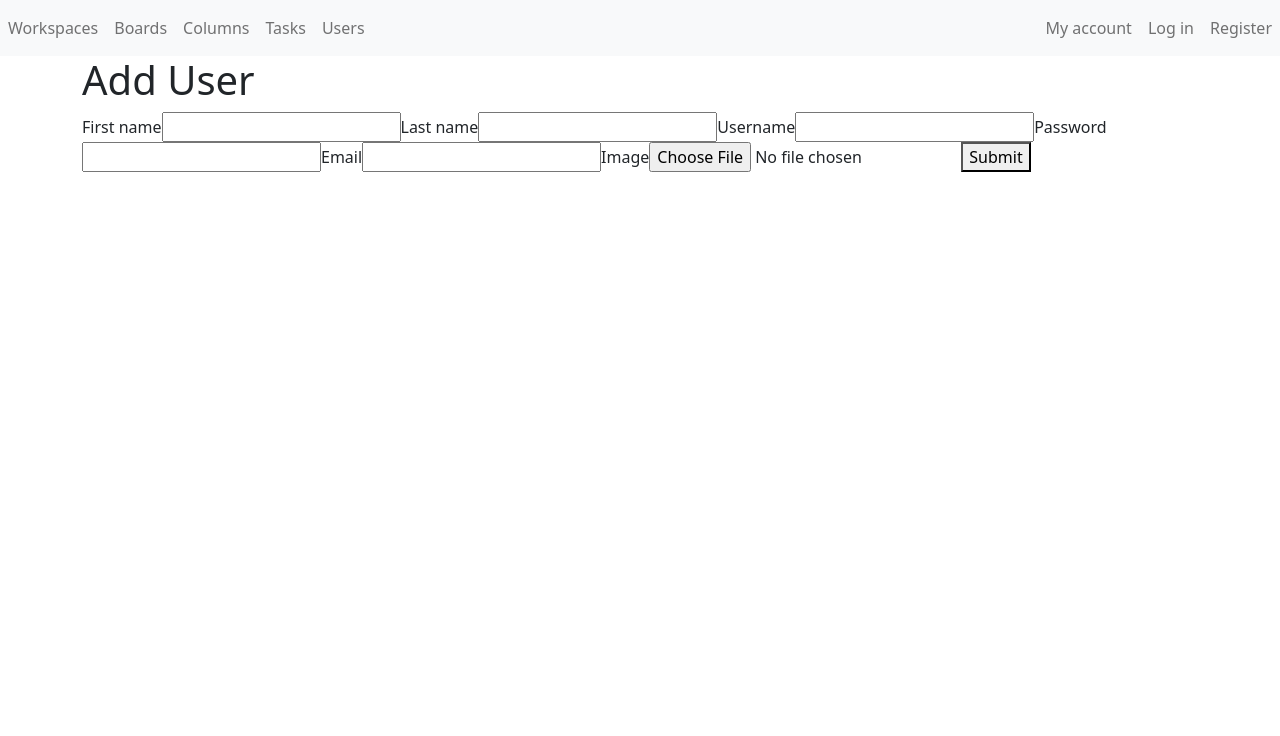
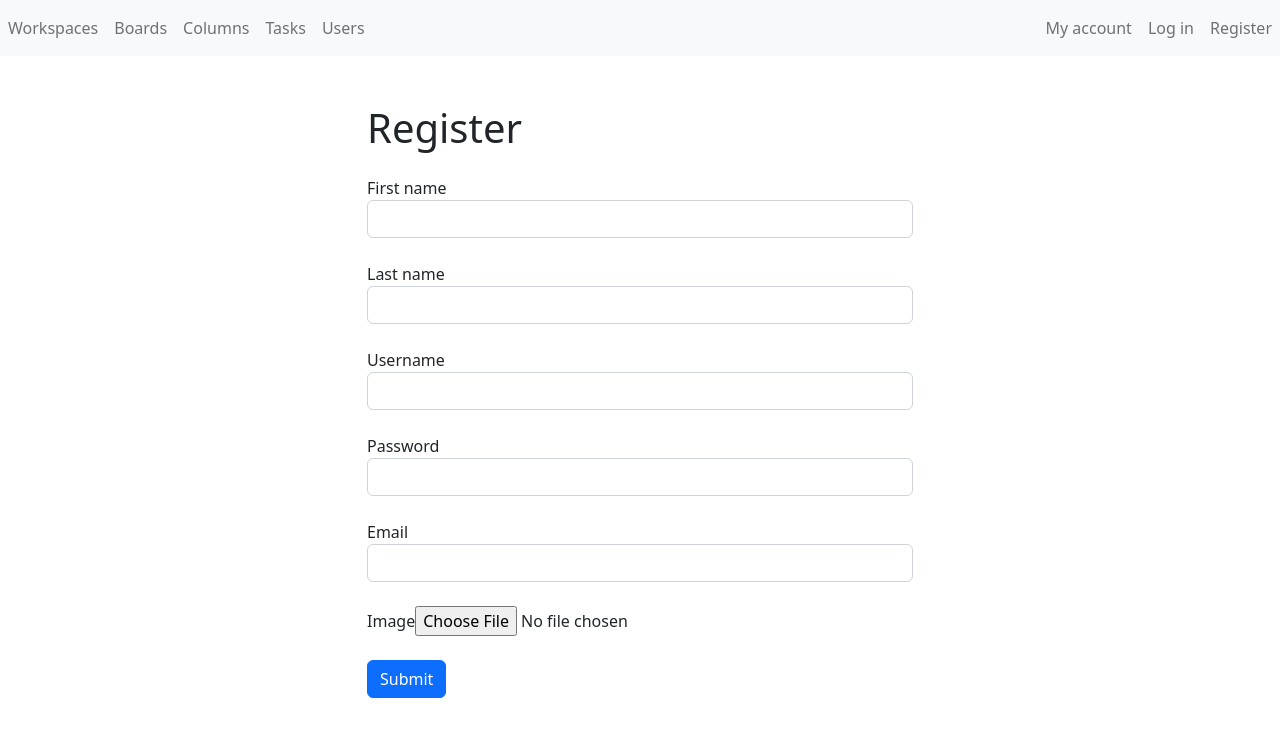
Before and after one commit to BorjanCrvenkov/INSSOK-Kanban-FND, a React (Create React App) app: page /users/add in a window 1280 px wide. Shown: the top 736 px of the page. Built offline with nearby package versions, Linux system fonts and the light colour scheme.

Commit message:
register form in bootstrap

```diff
--- a/src/Components/LoginForm.js
+++ b/src/Components/LoginForm.js
@@ -35,7 +35,8 @@ class LoginForm extends React.Component {
 
   render() {
     return (
-      <div class="w-25 mx-auto">
+      <div class="mt-5 w-25 mx-auto">
+        <h1>Log in</h1>
         <form>
           <div class="form-outline mt-4">
             <input type="email" id="id_email" class="form-control" />
--- a/src/Components/User/UserForm.js
+++ b/src/Components/User/UserForm.js
@@ -37,11 +37,11 @@ class UserForm extends React.Component {
             'email': this.state.email,
         };
 
-        if(this.state.image != null){
+        if (this.state.image != null) {
             data['image'] = this.state.image;
         }
 
-        if(this.state.password.length !== 0){
+        if (this.state.password.length !== 0) {
             data['password'] = this.state.password
         }
 
@@ -61,61 +61,84 @@ class UserForm extends React.Component {
 
         if (!isNaN(user_id)) {
             const data = await this.state.repository.view(user_id);
-            this.setState({user: data});
+            this.setState({ user: data });
 
-            this.setState({first_name: data['first_name']});
-            this.setState({last_name: data['last_name']});
-            this.setState({username: data['username']});
-            this.setState({email: data['email']});
-            this.setState({isEdit: true})
+            this.setState({ first_name: data['first_name'] });
+            this.setState({ last_name: data['last_name'] });
+            this.setState({ username: data['username'] });
+            this.setState({ email: data['email'] });
+            this.setState({ isEdit: true })
         }
 
-        this.setState({isLoading: false})
+        this.setState({ isLoading: false })
     }
 
     imageChange = (e) => {
         e.preventDefault()
         let file = e.target.files[0];
-        this.setState({image: file})
+        this.setState({ image: file })
     }
 
     render() {
-        const {isLoading, isEdit} = this.state;
+        const { isLoading, isEdit } = this.state;
 
         if (isLoading && isEdit) {
             return <h1>Loading user...</h1>
-        }else if (isLoading && !isEdit) {
+        } else if (isLoading && !isEdit) {
             return <h1>Loading user...</h1>
         }
 
-        let heading = isEdit ? <h1>Edit User</h1> : <h1>Add User</h1>;
+        let heading = isEdit ? <h1>Edit User</h1> : <h1>Register</h1>;
 
         return (
-            <div>
-                {heading}
-                <form onSubmit={this.onSubmitForm}>
-                    <label>First name</label>
-                    <input type="text" name="first_name" value={this.state.first_name} onChange={this.onInputchange}/>
-                    <label>Last name</label>
-                    <input type="text" name="last_name" value={this.state.last_name} onChange={this.onInputchange}/>
-                    <label>Username</label>
-                    <input type="text" name="username" value={this.state.username} onChange={this.onInputchange}/>
-                    <label>Password</label>
-                    <input type="password" name="password" value={this.state.password} onChange={this.onInputchange}/>
-                    <label>Email</label>
-                    <input type="email" name="email" value={this.state.email} onChange={this.onInputchange}/>
-                    <label>Image</label>
-                    <input type="file" name="image" onChange={this.imageChange}/>
-                    <button type='submit'>Submit</button>
-                </form>
+            <div className="mt-5 mx-auto">
+                <div className="row justify-content-center">
+                    <div className="col-md-6">
+                        {heading}
+                        <form onSubmit={this.onSubmitForm}>
+                            <div className="form-outline mt-4">
+                                <label htmlfor="first_name">First name</label>
+                                <input type="text" name="first_name" id="first_name" className="form-control" value={this.state.first_name} onChange={this.onInputchange} />
+                            </div>
+
+                            <div className="form-outline mt-4">
+                                <label htmlfor="last_name">Last name</label>
+                                <input type="text" name="last_name" id="last_name" className="form-control" value={this.state.last_name} onChange={this.onInputchange} />
+                            </div>
+
+                            <div className="form-outline mt-4">
+                                <label htmlfor="username">Username</label>
+                                <input type="text" name="username" id="username" className="form-control" value={this.state.username} onChange={this.onInputchange} />
+                            </div>
+
+                            <div className="form-outline mt-4">
+                                <label htmlfor="password">Password</label>
+                                <input type="password" name="password" id="password" className="form-control" value={this.state.password} onChange={this.onInputchange} />
+                            </div>
+
+                            <div className="form-outline mt-4">
+                                <label htmlfor="email">Email</label>
+                                <input type="email" name="email" id="email" className="form-control" value={this.state.email} onChange={this.onInputchange} />
+                            </div>
+
+                            <div className="form-outline mt-4">
+                                <label htmlfor="image">Image</label>
+                                <input type="file" name="image" id="image" className="form-control-file" onChange={this.imageChange} />
+                            </div>
+
+                            <button type="submit" className="btn btn-primary mt-4">Submit</button>
+                        </form>
+                    </div>
+                </div>
             </div>
+
         );
     }
 
     uploadPicture = (e) => {
         this.setState({
-            picturePreview : URL.createObjectURL(e.target.files[0]),
-            pictureAsFile : e.target.files[0]
+            picturePreview: URL.createObjectURL(e.target.files[0]),
+            pictureAsFile: e.target.files[0]
         })
     };
 }
```
